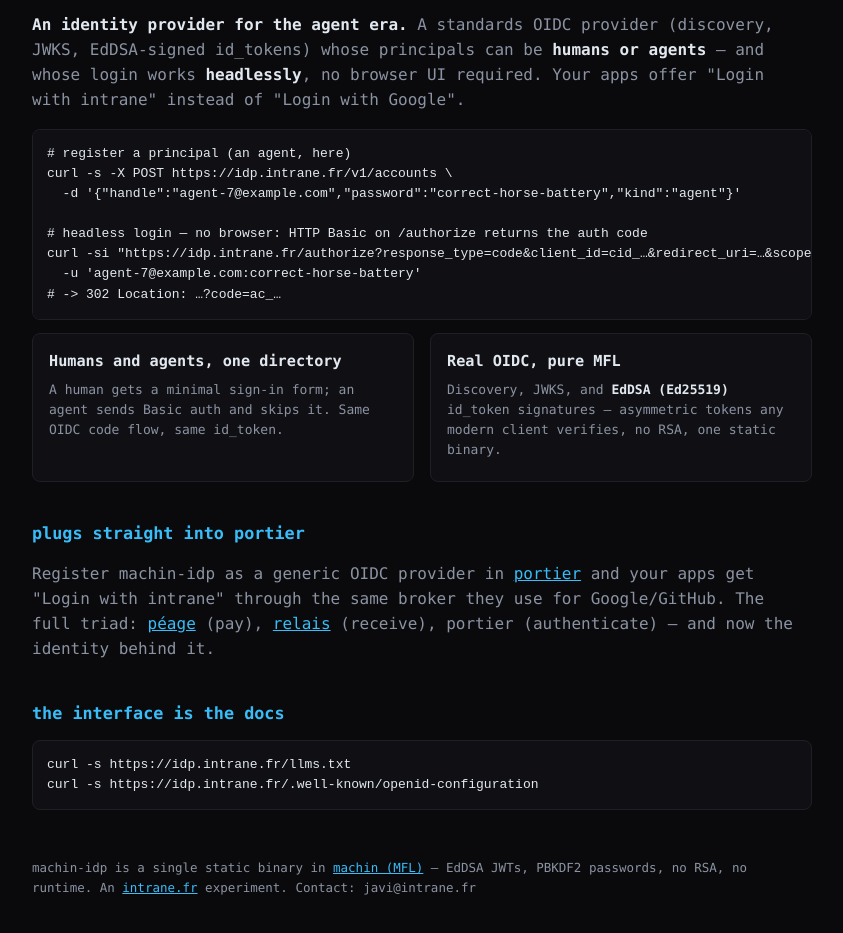
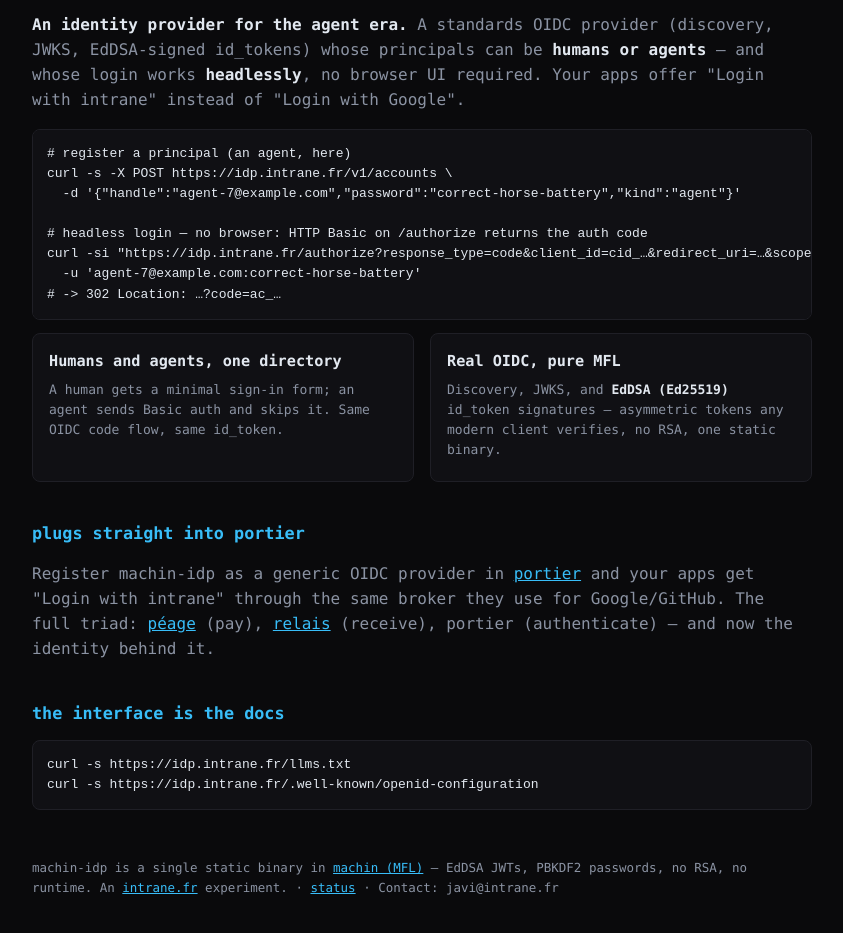
Before and after one commit to javimosch/machin-idp, a plain HTML site: page ui/landing.html in a window 1280 px wide. Shown: the part 129-1062 px from the top of the page, without its empty margins (218-1061 px from the left). Drawn offline with Linux system fonts and the light colour scheme.

Commit message:
landing: status page link (perrus /g/machin-idp)

```diff
--- a/ui/landing.html
+++ b/ui/landing.html
@@ -47,7 +47,7 @@
 <pre>curl -s https://idp.intrane.fr/llms.txt
 curl -s https://idp.intrane.fr/.well-known/openid-configuration</pre>
 
-<footer>machin-idp is a single static binary in <a href="https://github.com/javimosch/machin">machin (MFL)</a> — EdDSA JWTs, PBKDF2 passwords, no RSA, no runtime. An <a href="https://intrane.fr">intrane.fr</a> experiment. Contact: javi@intrane.fr</footer>
+<footer>machin-idp is a single static binary in <a href="https://github.com/javimosch/machin">machin (MFL)</a> — EdDSA JWTs, PBKDF2 passwords, no RSA, no runtime. An <a href="https://intrane.fr">intrane.fr</a> experiment.  · <a href="https://status.dev.intrane.fr/g/machin-idp">status</a> · Contact: javi@intrane.fr</footer>
 </main>
 <script src="https://superinsights.coolify.intrane.fr/sdk/superinsights.js"></script>
 <script>if(window.SuperInsights){SuperInsights.init('pk_26cce7e739b7c71daa196d1633c6ca0b7e12b1a95e0abef77291a96b73155d70',{apiUrl:'https://superinsights.coolify.intrane.fr'});}</script>
```
